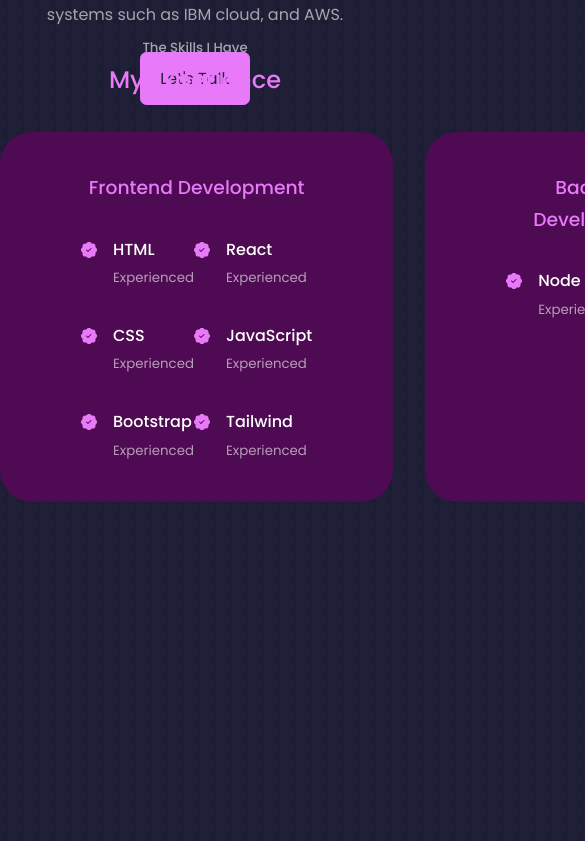
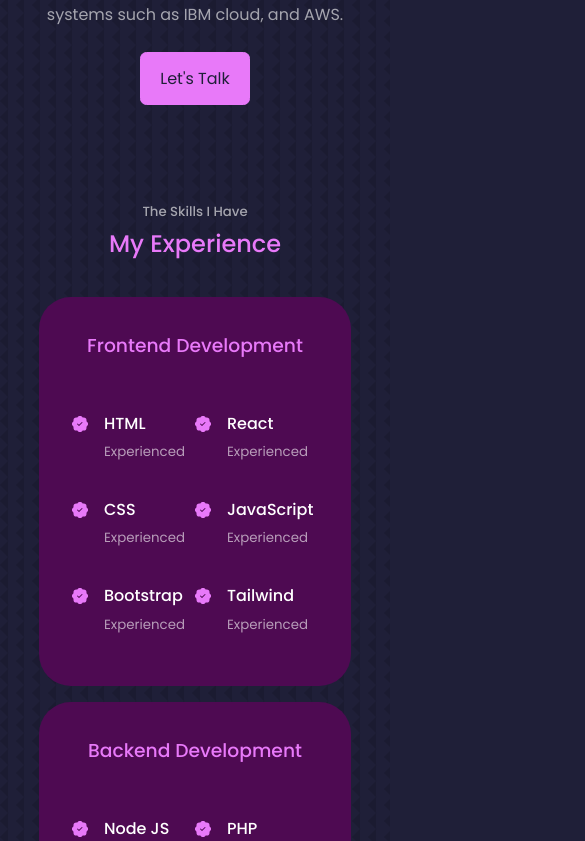
Before and after one commit to all4nitrous/react-portfolio, a React (Create React App) app: page / in a window 390 px wide. Shown: the part 1843-2684 px from the top of the page, 585 px wide, since content can reach past the window. Built offline with nearby package versions, Linux system fonts and the light colour scheme.

Commit message:
Moving onto services section

```diff
--- a/src/components/about/Experience/Experience.css
+++ b/src/components/about/Experience/Experience.css
@@ -44,11 +44,31 @@
 /*====================MEDIA QUEIRIES (medium devices)====================*/
 
 @media screen and (max-width: 1024px) {
+ .experience_container {
+    grid-template-columns: 1fr;
+ }
 
+ .experience_container > div {
+    width: 80%;
+    padding: 2rem;
+    margin: 0 auto;
+ }
+
+.experience_content {
+padding: 1rem;
+}
 }
 
 /*====================MEDIA QUEIRIES (medium devices)====================*/
 
 @media screen and (max-width: 600px) {
+    .experience_container {
+        gap: 1rem;
+    }
+
+    .experience_container > div {
+        width: 100;
+        padding: 2rem 1rem;
+     }
 
 }
--- a/src/index.css
+++ b/src/index.css
@@ -51,7 +51,6 @@ h1 {
 
 section {
     margin-top: 8rem;
-    height: 100vh;
 }
 
 section > h2, section > h5 {
```
